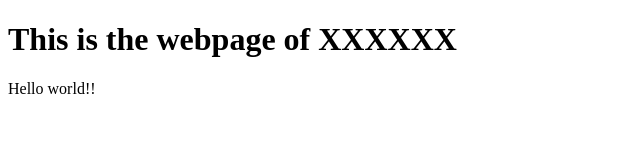
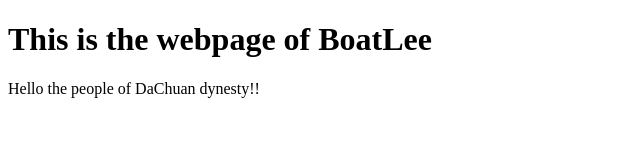
Before and after one commit to BoatLi/BoatLee, a plain HTML site: page index.html in a window 1280 px wide. Shown: the whole page, without its empty margins (0-640 px from the left). Drawn offline with Linux system fonts and the light colour scheme.

Commit message:
Update index.html

```diff
--- a/index.html
+++ b/index.html
@@ -2,8 +2,8 @@
 <html>
 <body>
 
-<h1>This is the webpage of XXXXXX</h1>
-<p>Hello world!!</p>
+<h1>This is the webpage of BoatLee</h1>
+<p>Hello the people of DaChuan dynesty!!</p>
 
 </body>
 </html>
```
